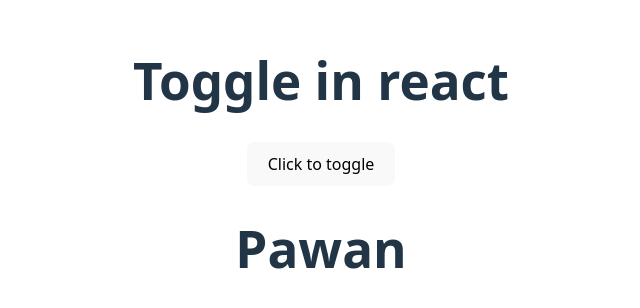
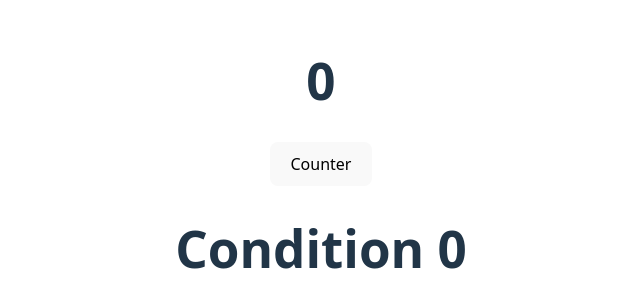
Before and after one commit to Pawancoderk/revisit_react, a React (Vite) app: page / in a window 1280 px wide. Shown: the part 236-544 px from the top of the page, without its empty margins (319-959 px from the left). Built offline with nearby package versions, Linux system fonts and the light colour scheme.

Commit message:
MultipleConditionRendering

```diff
--- a/src/App.jsx
+++ b/src/App.jsx
@@ -4,6 +4,7 @@
 import Function from './Functions'
 import { Counter } from './Counter'
 import { Render } from './ConditionalRendering'
+import { MultipleRender } from './MultipleConditionRendering'
 
 
 function App() {
@@ -14,7 +15,8 @@
   {/* <Logout/> */}
   {/* <Function/> */}
   {/* <Counter/> */}
-  <Render/>
+  {/* <Render/> */}
+  <MultipleRender/>
   </>
   )
 }
--- /dev/null
+++ b/src/MultipleConditionRendering.jsx
@@ -0,0 +1,22 @@
+import { useState } from "react"
+
+export function MultipleRender(){
+    const [count , setCount] = useState(0)
+    return(
+        <>
+        <h1>{count}</h1>
+        <button onClick={()=>setCount(count+1)}>Counter</button>
+
+         {
+            count == 0 ? <h1>Condition 0</h1>
+           :count == 1 ? <h1>Condition 1</h1>
+           :count == 2 ? <h1>Condition 2</h1>
+           :count == 3 ? <h1>Condition 3</h1>
+           :count == 4 ? <h1>Condition 4</h1>
+           : <h1>Other condition</h1>
+
+
+         }
+        </>
+    )
+}
```
